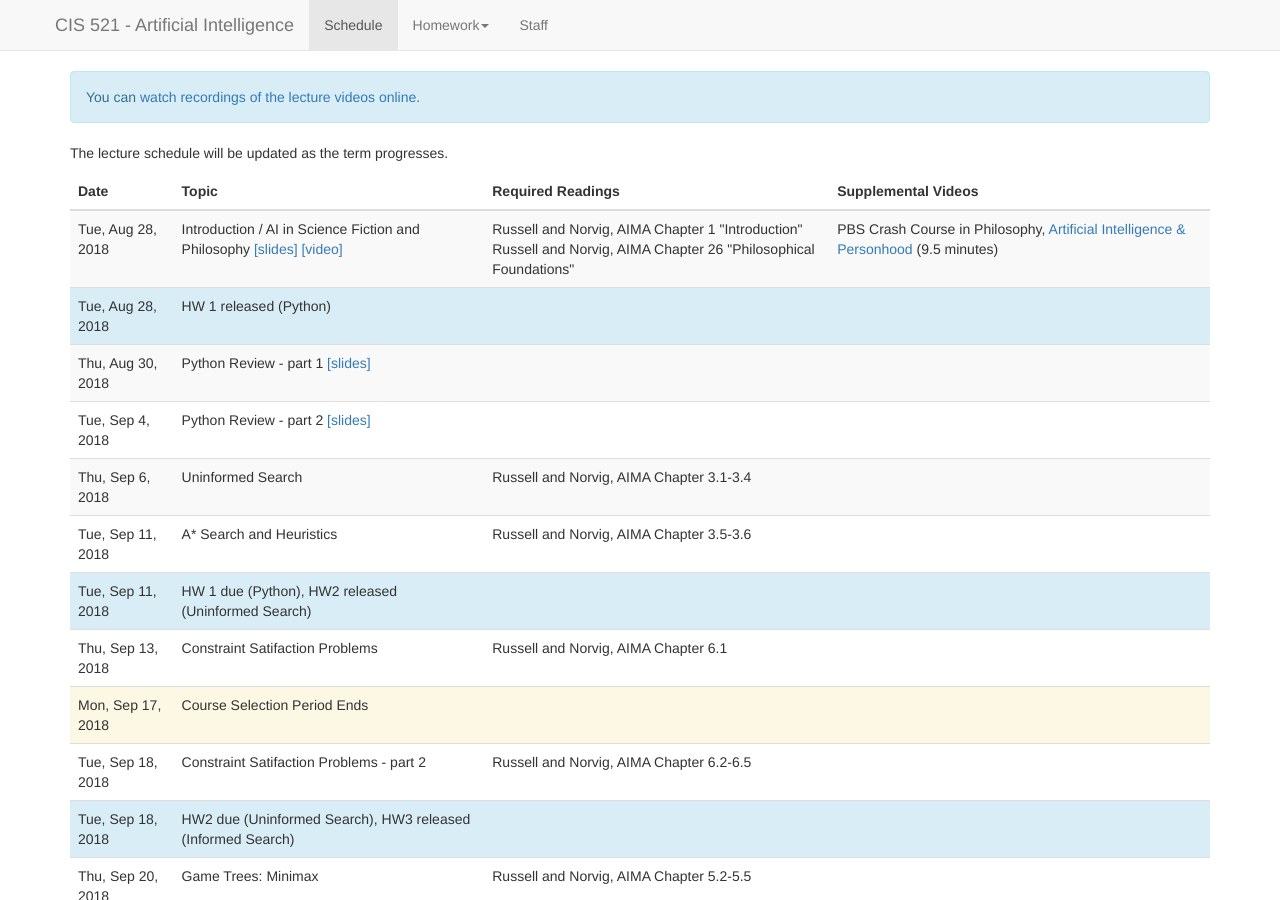
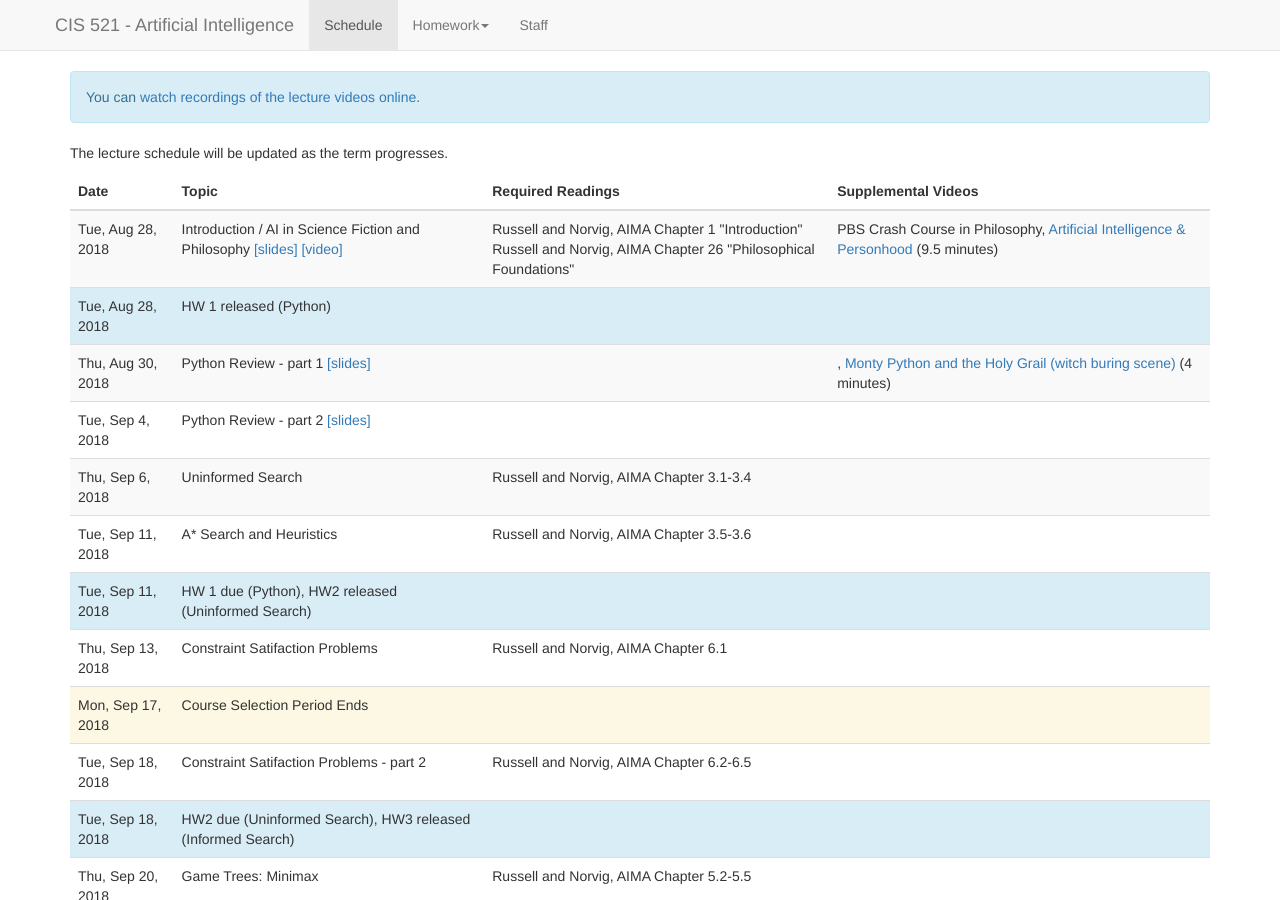
Before and after one commit to artificial-intelligence-class/artificial-intelligence-class.github.io, a Jekyll site: the page built from lectures.md, in a window 1280 px wide and 900 px high. Built offline with Jekyll 4.4.1, drawn with Linux system fonts in a browser that asks for light colours; nearby versions of some CDN libraries; a script that is not in the unit is left out.

Commit message:
Monty Python clip

```diff
--- a/_data/lectures.yaml
+++ b/_data/lectures.yaml
@@ -27,6 +27,11 @@
   slides:
   title: Python Review - part 1
   slides: python3-review1.pptx
+  videos:
+    -
+      url: https://www.youtube.com/watch?v=X2xlQaimsGg
+      title: Monty Python and the Holy Grail (witch buring scene)
+      length: 4 minutes
 -
   date: 2018-09-04
   slides:
```
